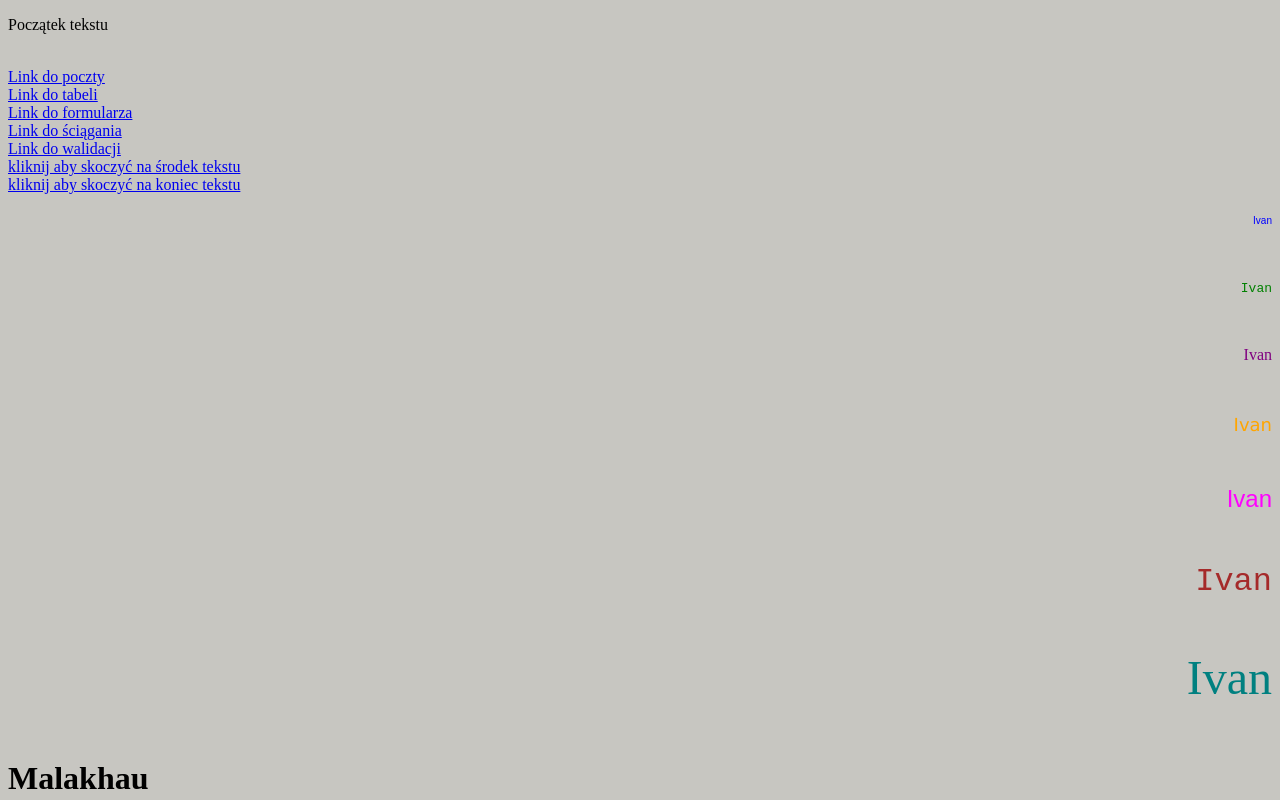
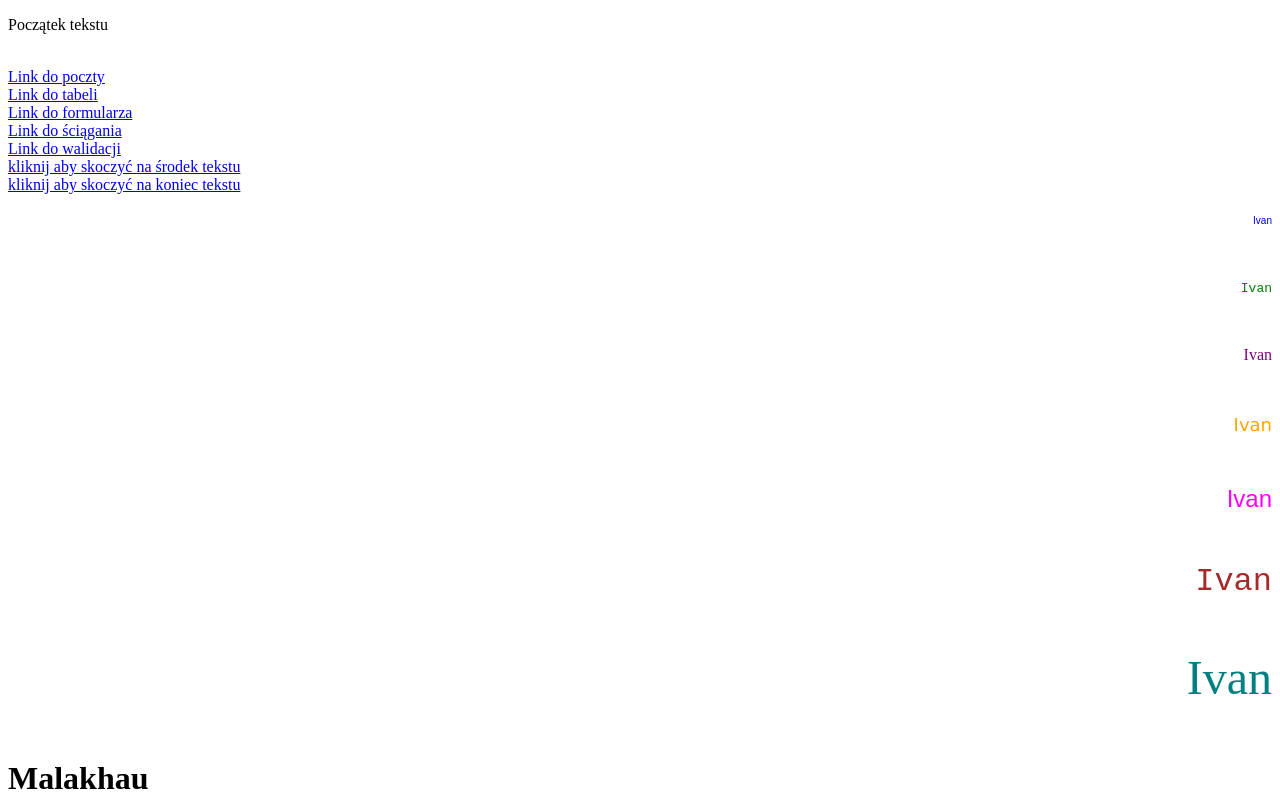
Before and after one commit to ivamala59/terra-nova, a plain HTML site: page index.html in a window 1280 px wide. Shown: the top 800 px of the page. Drawn offline with Linux system fonts and the light colour scheme.

Commit message:
Update index.html background color and structure
Changed background color from #c7c6c1 to #ffffff and updated HTML structure.

```diff
--- a/index.html
+++ b/index.html
@@ -6,7 +6,7 @@
     <meta name="description" content="Zadania HTML">
     <title>Zadania HTML - Ivan Malakhau</title>
 </head>
-<body bgcolor="#c7c6c1">
+<body bgcolor="#ffffff">
     <p id="skok_poczatek_malakhau">Początek tekstu</p><br>
 	<a href="poczta_malakhau.html">Link do poczty</a><br>
 	<a href="tabela_malakhau.html">Link do tabeli</a><br>
```
